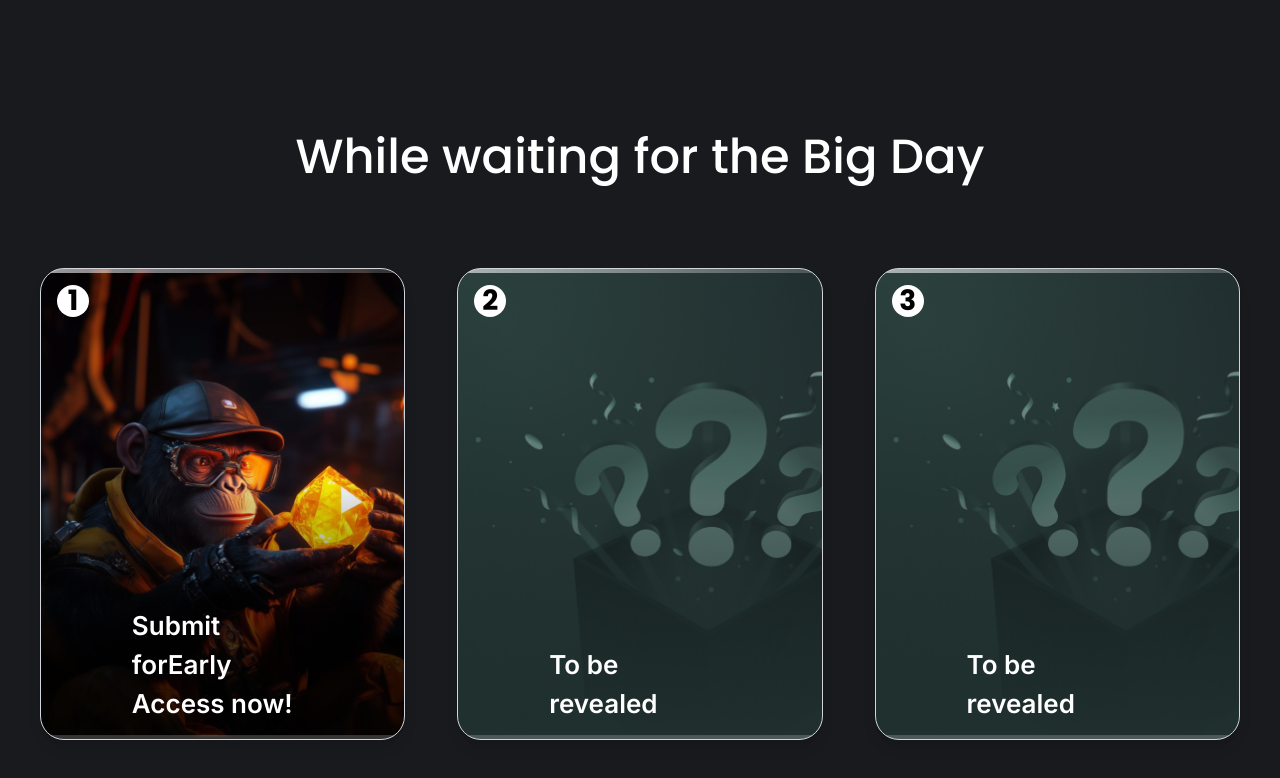
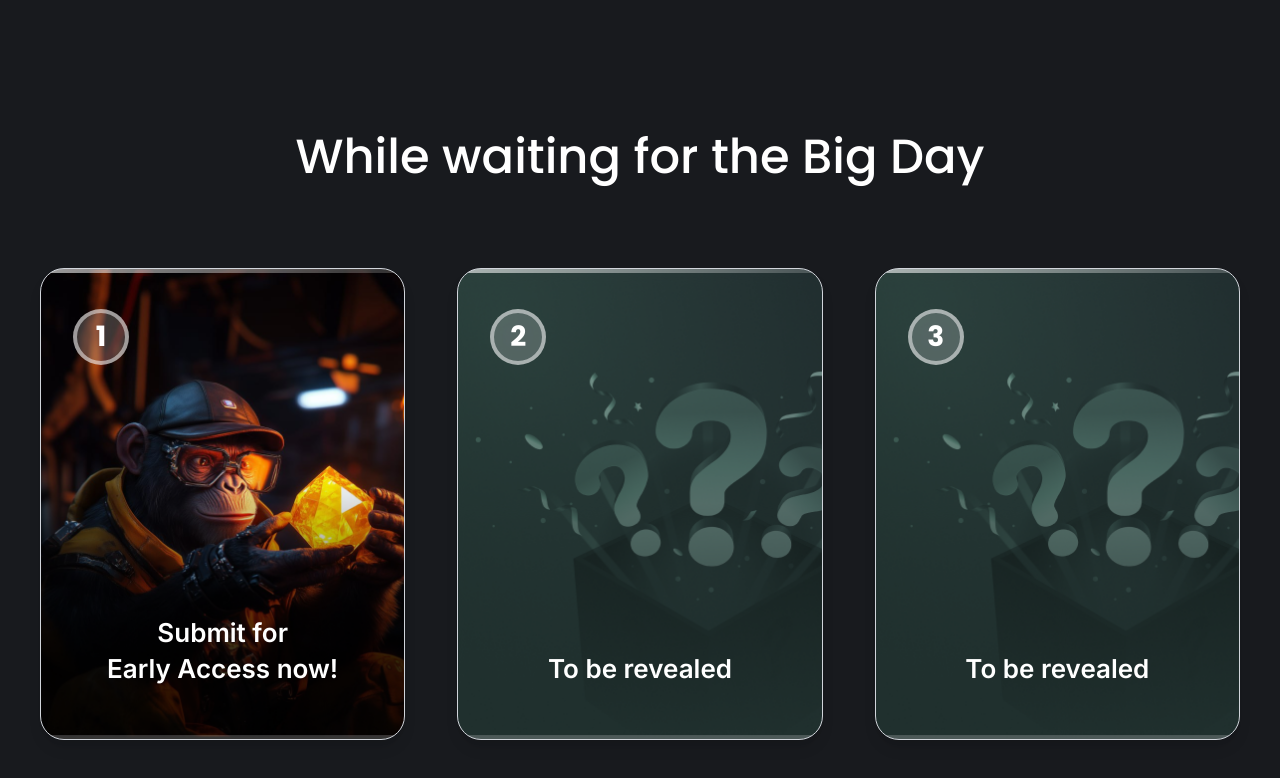
Before and after one commit to popbrick/apeslanding, a Next.js app: page / in a window 1280 px wide. Shown: the part 526-1304 px from the top of the page. Built offline with nearby package versions, Linux system fonts and the light colour scheme.

Commit message:
Fixed Card styles

```diff
--- a/app/Announcements.tsx
+++ b/app/Announcements.tsx
@@ -10,7 +10,7 @@ export const Announcements: React.FC = () => {
       <div className="w-full max-w-[1320px] m-auto flex flex-col gap-20 px-10">
         <h2 className={`${poppins.className} text-center text-white text-5xl font-medium leading-[62.40px]`}>While waiting for the Big Day</h2>
         <div className="grid gap-[52px] md:grid-cols-3">
-          <AnnouncementCard step={1} backgroundImage={bgCardEarlyAccess.src} label={'Submit forEarly Access now!'} revealed={true}/>
+          <AnnouncementCard step={1} backgroundImage={bgCardEarlyAccess.src} label="Submit for <br/> Early Access now!" revealed={true}/>
           <AnnouncementCard step={2} backgroundImage={''} label={'To be revealed'} revealed={false}/>
           <AnnouncementCard step={3} backgroundImage={''} label={'To be revealed'} revealed={false}/>
         </div>
--- a/app/components/AnnouncementCard.tsx
+++ b/app/components/AnnouncementCard.tsx
@@ -25,32 +25,19 @@ export const AnnouncementCard: React.FC<AnnouncementProps> = ({
         })`,
       }}
     >
-      <div
-        className={`absolute top-4 left-4 w-8 h-8 flex items-center justify-center rounded-full bg-white text-[28px] text-black font-bold ${poppins.className}`}
-      >
-        {step}
+      <div className="w-14 h-14 relative bg-white/20 rounded-full border-4 border-white/50 backdrop-blur-[50px] flex items-center justify-center">
+        <div
+          className={`text-center text-white text-[28px] font-bold ${poppins.className}`}
+        >
+          {step}
+        </div>
       </div>
-      <div
-        className={`absolute bottom-4 left-1/2 transform -translate-x-1/2 text-white text-[26px] font-semibold ${inter.className}`}
-      >
-        {label}
+      <div className="absolute bottom-4 left-1/2 w-[calc(100%-32px)] transform -translate-x-1/2 px-4 pb-9">
+        <div
+          className={`text-white text-[26px] font-semibold text-center ${inter.className} leading-9`}
+          dangerouslySetInnerHTML={{ __html: label }}
+        />
       </div>
     </div>
   );
 };
-
-{
-  /* <div className={`p-4 rounded-3xl relative`}>
-      <Image src={BgDefault} alt="default" className="absolute z-0"/>
-      <div className="w-14 h-14 relative bg-white/20 rounded-[500px] border-4 border-white/50 backdrop-blur-[50px]">
-        <div className={`${poppins.className} left-[23px] top-[7px] absolute text-center text-white text-[28px] font-bold`}>
-          {step}
-        </div>
-      </div>
-      <div
-        className={`${inter.className} text-center text-white text-[26px] font-semibold leading-9`}
-      >
-        {label}
-      </div>
-    </div> */
-}
```
